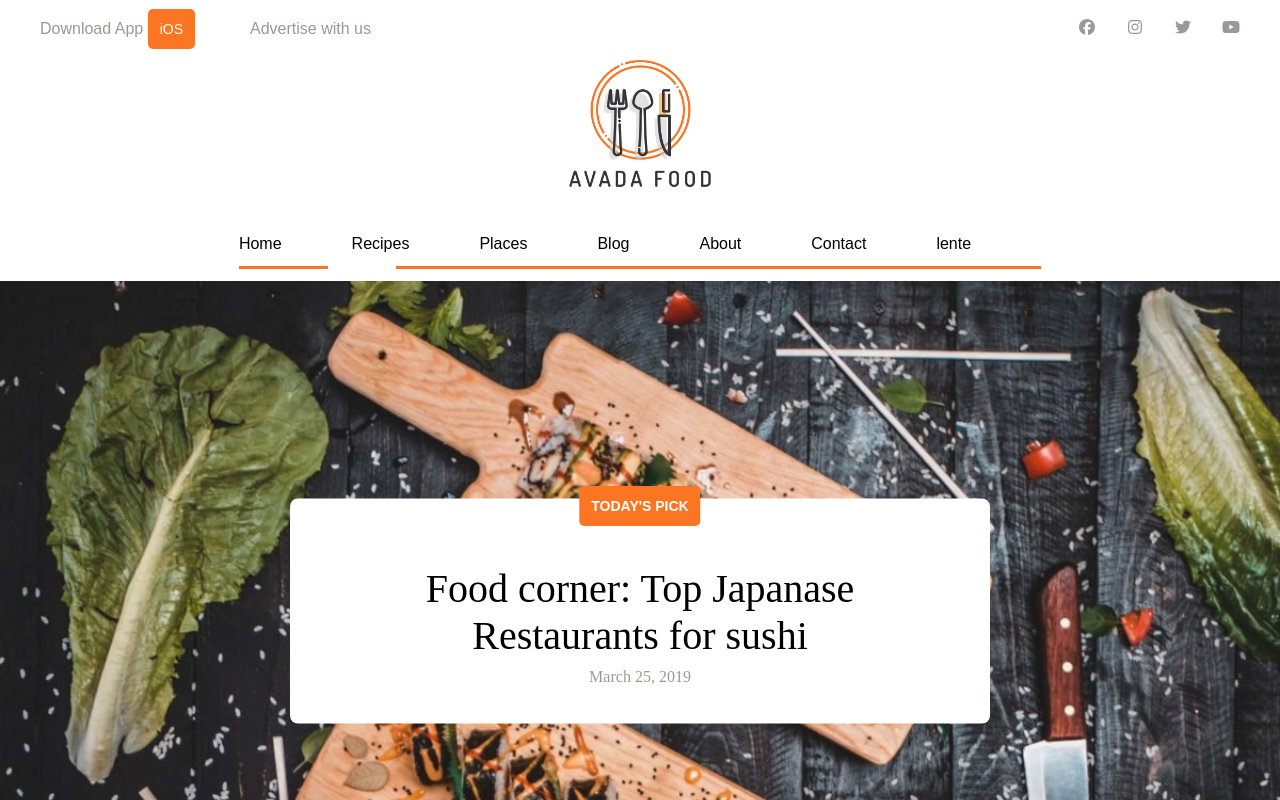
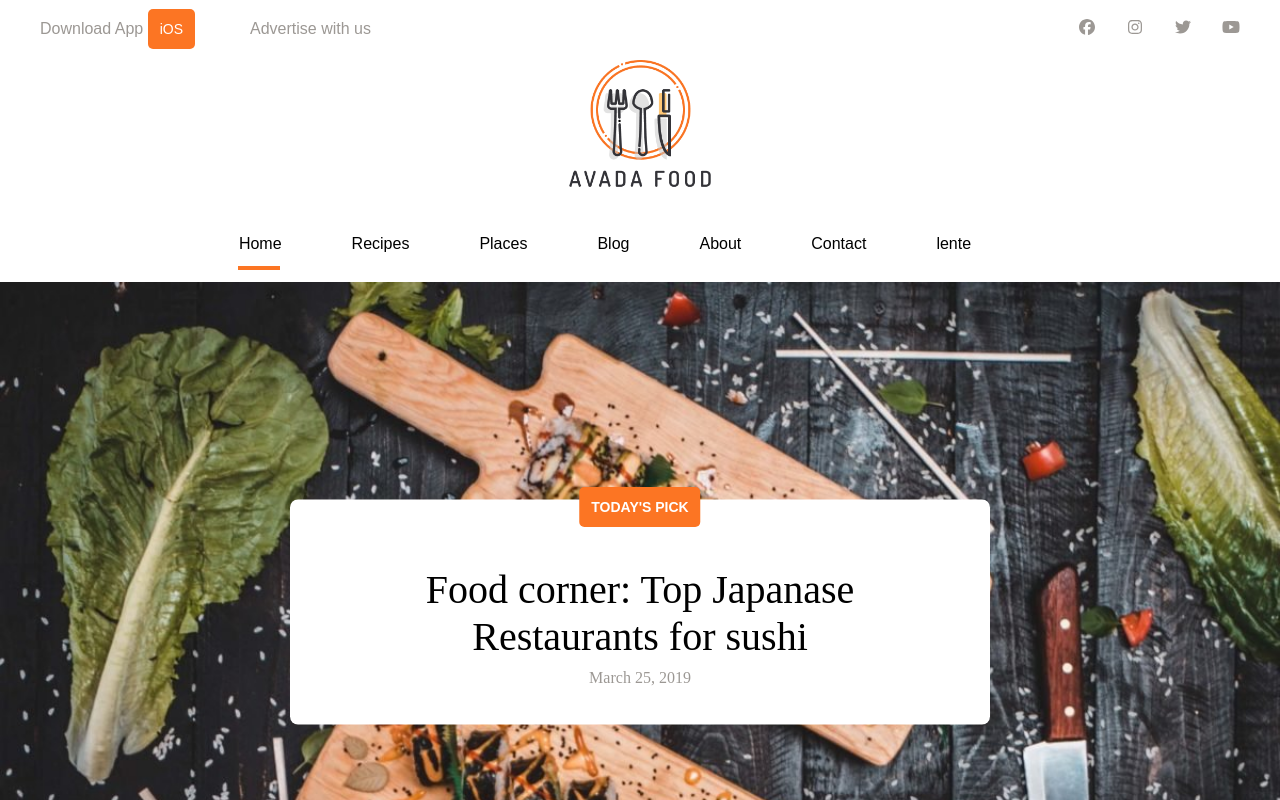
Before and after one commit to RiccardoMarino00/proj-html-vuejs, a Vue app: page / in a window 1280 px wide. Shown: the top 800 px of the page. Built offline with nearby package versions, Linux system fonts and the light colour scheme.

Commit message:
Fixed: header with props

```diff
--- a/src/components/HeaderComponent.vue
+++ b/src/components/HeaderComponent.vue
@@ -45,6 +45,8 @@ export default{
             <ul class="header-menu">
                 <MenuHeaderC v-for="item in store.headerMenu" :key="item" :menuItem="item" />
             </ul>
+            <hr class="orange-line">
+
             <div class="cover"></div>
         </div>
 
--- a/src/components/MenuHeaderComponent.vue
+++ b/src/components/MenuHeaderComponent.vue
@@ -27,7 +27,8 @@ export default{
     padding-right: 70px;
 }
 
-.line{
+
+</style>
+<!-- .line{
     border-bottom: 3px solid rgb(252, 117, 35);
-}
-</style>
+} -->
--- a/style/partials/HeaderStyle.scss
+++ b/style/partials/HeaderStyle.scss
@@ -3,11 +3,6 @@
 }
 
 
-
-.container-sm{
-
-    position: relative;
-}
 
 .row{
     display: flex;
@@ -60,12 +55,11 @@
     padding-right: 30px;
 }
 
-.cover{
-    position: absolute;
-    width: 68px;
-    height: 5px;
-    background-color: rgb(255, 255, 255);
-    left: 138px;
-    top: 69px;
 
+
+.orange-line{
+    width: 42px;
+    position: relative;
+    left: 48px;
+    border: 2px solid  rgb(252, 117, 35);
 }
```
